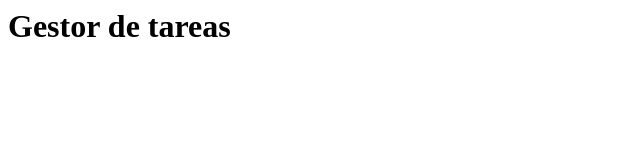
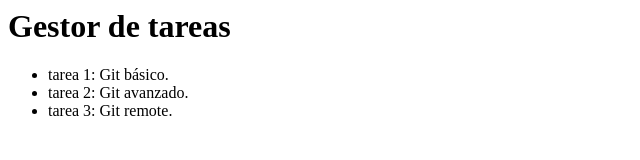
Before and after one commit to DavidRodriguez32/practica-actions-01, a plain HTML site: page gestor-tareas-issues/index.html in a window 1280 px wide. Shown: the whole page, without its empty margins (0-640 px from the left). Drawn offline with Linux system fonts and the light colour scheme.

Commit message:
feat: Añadir listado de tareas (Fixex #2)

```diff
--- a/gestor-tareas-issues/index.html
+++ b/gestor-tareas-issues/index.html
@@ -1 +1,6 @@
 <h1>Gestor de tareas</h1>
+<ul>
+	<li> tarea 1: Git básico. </li>
+	<li> tarea 2: Git avanzado. </li>
+	<li> tarea 3: Git remote. </li>
+</ul>
```
